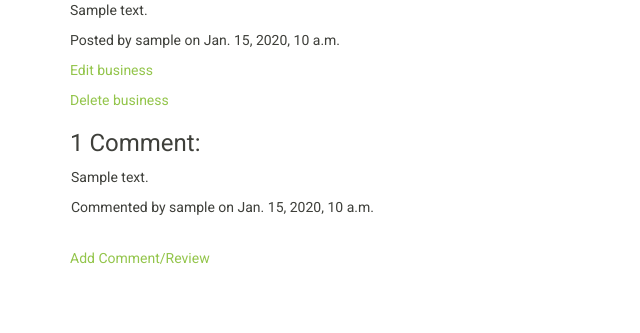
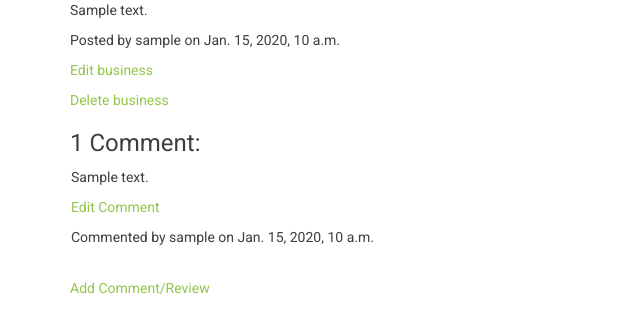
Before and after one commit to NickNg5/final_project, a Django app: page /business/1/ in a window 1280 px wide. Shown: the part 150-483 px from the top of the page, without its empty margins (0-640 px from the left). Run offline with Django 3.2, Linux system fonts and the light colour scheme; a user stored in the database is signed in; tables that the repository leaves empty hold one stand-in row (values such as "Sample post"); some libraries are stand-ins or nearby versions.

Commit message:
Add comment update view

```diff
--- a/core/urls.py
+++ b/core/urls.py
@@ -11,4 +11,5 @@ urlpatterns = patterns('',
      url(r'^business/update/(?P<pk>\d+)/$', BusinessUpdateView.as_view(), name='business_update'),
      url(r'^business/delete/(?P<pk>\d+)/$', BusinessDeleteView.as_view(), name='business_delete'),
      url(r'^business/(?P<pk>\d+)/comment/create/$', CommentCreateView.as_view(), name='comment_create'),
+     url(r'^business/(?P<business_pk>\d+)/comment/update/(?P<comment_pk>\d+)/$', CommentUpdateView.as_view(), name='comment_update'),
 )
--- a/core/views.py
+++ b/core/views.py
@@ -54,3 +54,12 @@ class CommentCreateView(CreateView):
         form.instance.user = self.request.user
         form.instance.business = Business.objects.get(id=self.kwargs['pk'])
         return super(CommentCreateView, self).form_valid(form)
+
+class CommentUpdateView(UpdateView):
+    model = Comment
+    pk_url_kwarg = 'comment_pk'
+    template_name = 'comment/comment_form.html'
+    fields = ['text']
+
+    def get_success_url(self):
+        return self.object.business.get_absolute_url()
--- a/templates/business/business_detail.html
+++ b/templates/business/business_detail.html
@@ -13,6 +13,9 @@
 {% for comment in comments %}
 <div class="panel">
     <p>{{ comment.text }}</p>
+    {% if comment.user == user %}
+    <p><a href="{% url 'comment_update' business_pk=business.id comment_pk=comment.id %}">Edit Comment</a></p>
+    {% endif %}
     <p>Commented by {{ comment.user.username }} on {{ comment.created_at }}</p>
 </div>
 {% endfor %}
```
